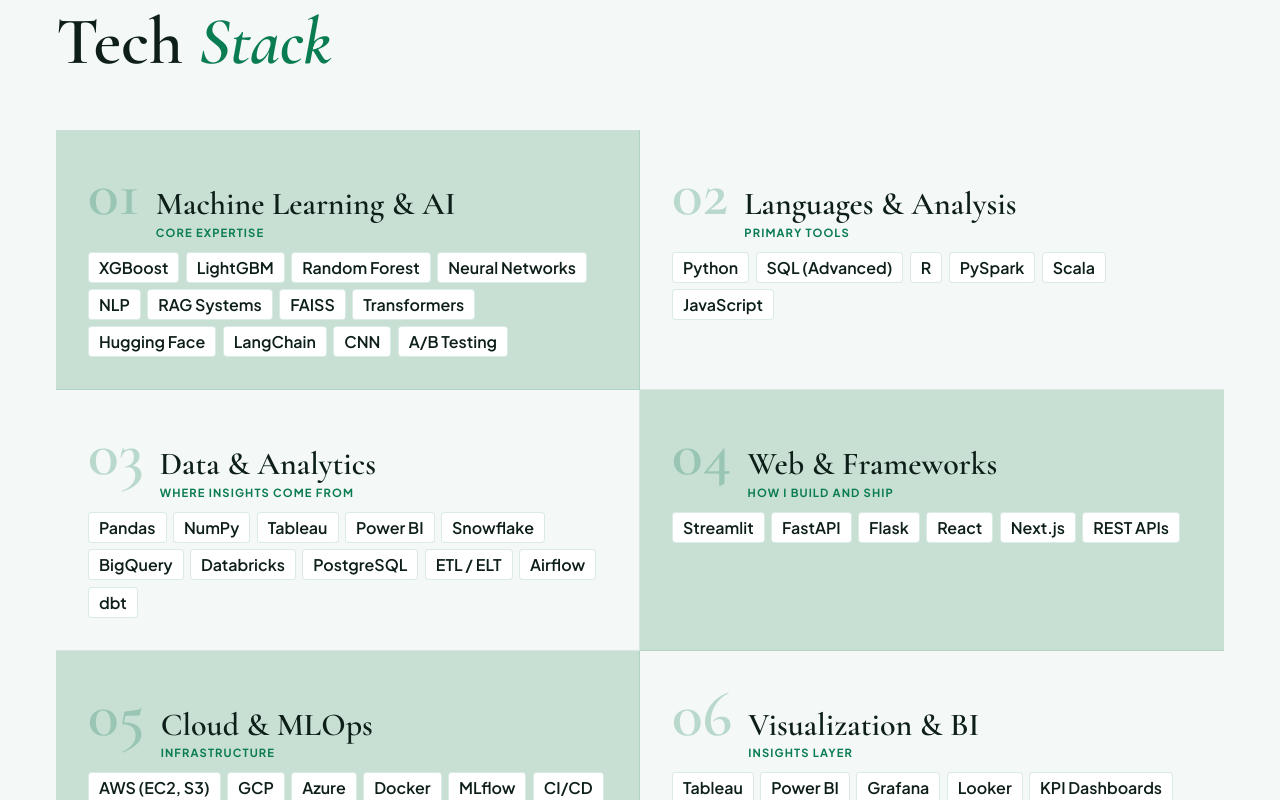
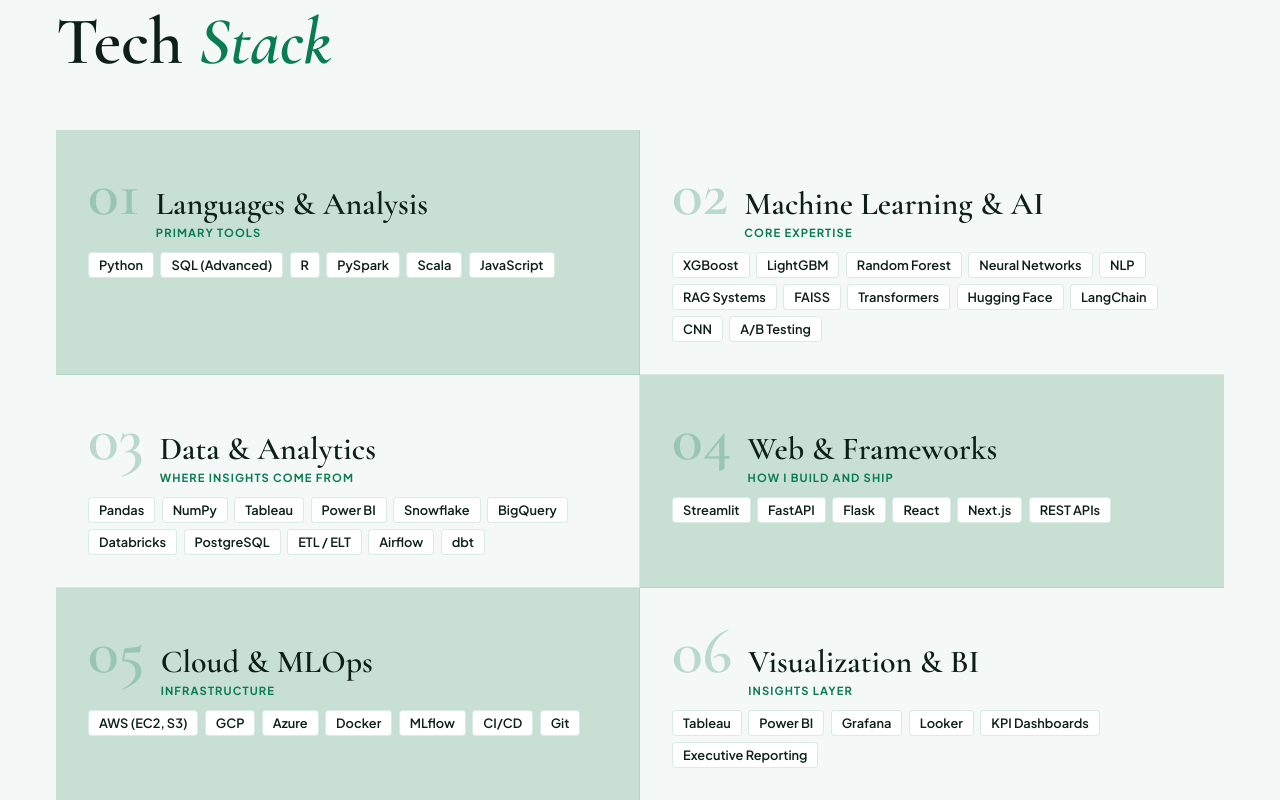
Before and after one commit to Krithikap019/ai-portfolio, a Next.js app: page / in a window 1280 px wide. Shown: the part 2040-2840 px from the top of the page. Built offline with nearby package versions, Linux system fonts and the light colour scheme.

Commit message:
Tech Stack 2

```diff
--- a/app/page.jsx
+++ b/app/page.jsx
@@ -320,8 +320,8 @@
         <h2 style={{ fontFamily: "'Cormorant Garamond', serif", fontSize: "4.2rem", fontWeight: 700, marginBottom: "3rem" }}>Tech <em style={{ color: "#0a7c52", fontStyle: "italic" }}>Stack</em></h2>
         <div style={{ display: "grid", gridTemplateColumns: "1fr 1fr", gap: "0" }}>
           {[
-            { num: "01", title: "Machine Learning & AI", sub: "Core expertise", skills: ["XGBoost", "LightGBM", "Random Forest", "Neural Networks", "NLP", "RAG Systems", "FAISS", "Transformers", "Hugging Face", "LangChain", "CNN", "A/B Testing"] },
-            { num: "02", title: "Languages & Analysis", sub: "Primary tools", skills: ["Python", "SQL (Advanced)", "R", "PySpark", "Scala", "JavaScript"] },
+            { num: "01", title: "Languages & Analysis", sub: "Primary tools", skills: ["Python", "SQL (Advanced)", "R", "PySpark", "Scala", "JavaScript"] },
+            { num: "02", title: "Machine Learning & AI", sub: "Core expertise", skills: ["XGBoost", "LightGBM", "Random Forest", "Neural Networks", "NLP", "RAG Systems", "FAISS", "Transformers", "Hugging Face", "LangChain", "CNN", "A/B Testing"]  },
             { num: "03", title: "Data & Analytics", sub: "Where insights come from", skills: ["Pandas", "NumPy", "Tableau", "Power BI", "Snowflake", "BigQuery", "Databricks", "PostgreSQL", "ETL / ELT", "Airflow", "dbt"] },
             { num: "04", title: "Web & Frameworks", sub: "How I build and ship", skills: ["Streamlit", "FastAPI", "Flask", "React", "Next.js", "REST APIs"] },
             { num: "05", title: "Cloud & MLOps", sub: "Infrastructure", skills: ["AWS (EC2, S3)", "GCP", "Azure", "Docker", "MLflow", "CI/CD", "Git"] },
@@ -337,7 +337,7 @@
               </div>
               <div style={{ display: "flex", gap: "0.4rem", flexWrap: "wrap" }}>
                 {cat.skills.map((skill) => (
-                  <span key={skill} style={{ fontSize: "1rem", fontWeight: 600, padding: "4px 10px", borderRadius: "4px", background: "#fff", color: "#0d1f18", border: "1px solid rgba(10,124,82,0.15)" }}>
+                  <span key={skill} style={{ fontSize: "0.8rem", fontWeight: 600, padding: "4px 10px", borderRadius: "4px", background: "#fff", color: "#0d1f18", border: "1px solid rgba(10,124,82,0.15)" }}>
                     {skill}
                   </span>
                 ))}
```
